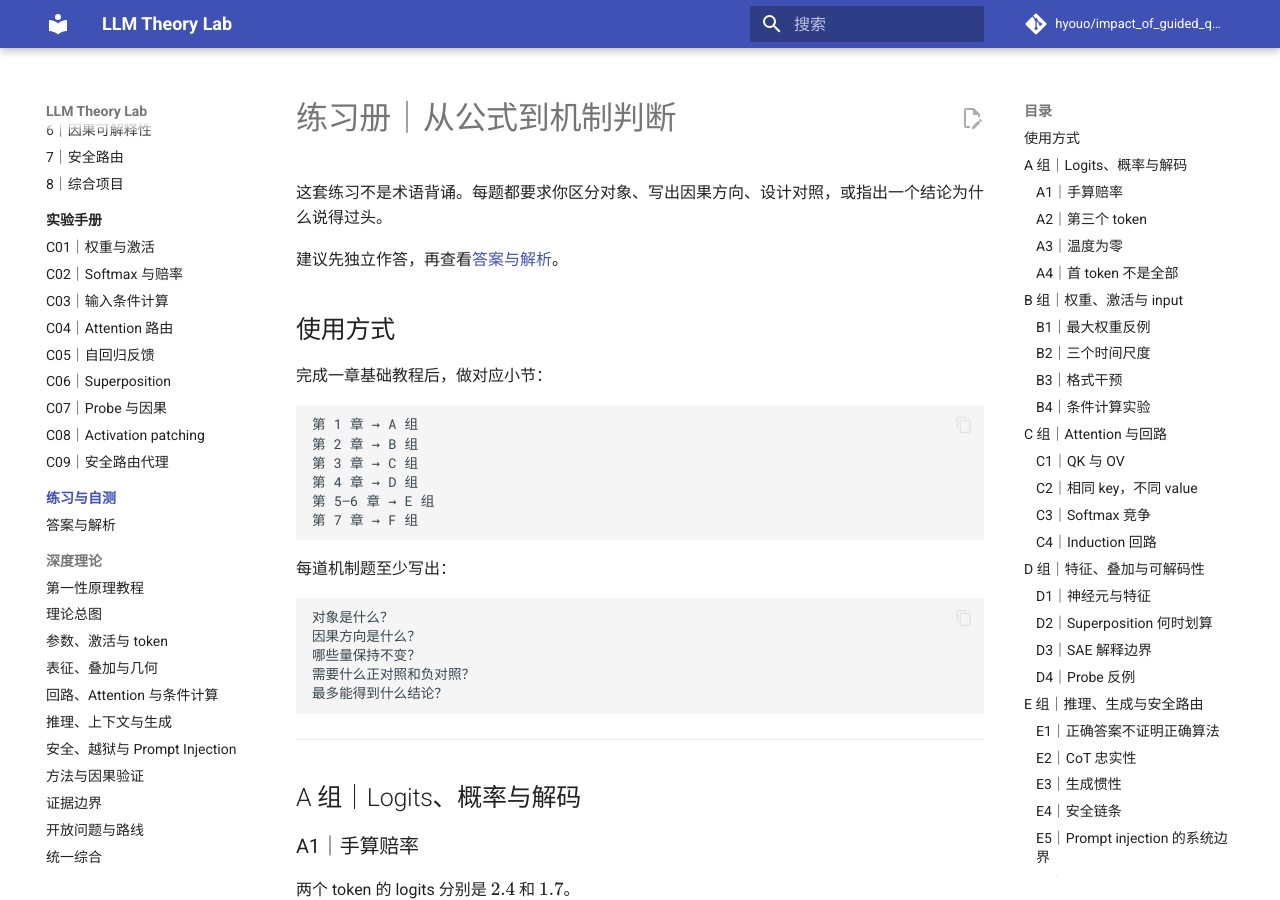
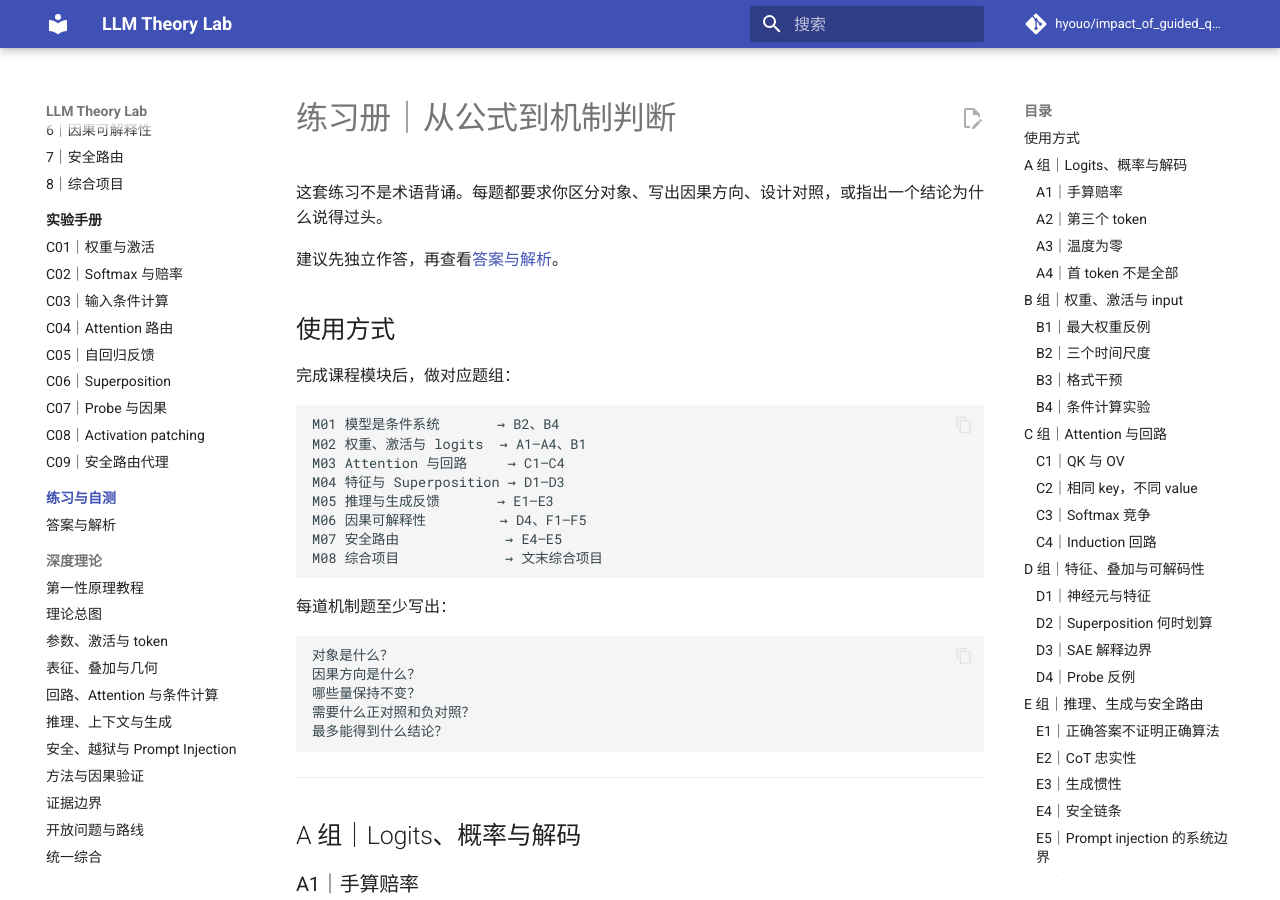
Before and after one commit to hyouo/impact_of_guided_questioning_on_llm_bias, an MkDocs documentation site: the page built from docs/exercises/index.md, in a window 1280 px wide and 900 px high. Built offline with MkDocs 1.6.1 and Material for MkDocs 9.7.7, drawn with Linux system fonts in a browser that asks for light colours; comment, search, counter and statistics services are not loaded; some of the changed text lies outside the part shown.

Commit message:
docs: align exercises with the new course modules

````diff
--- a/docs/exercises/index.md
+++ b/docs/exercises/index.md
@@ -6,15 +6,17 @@
 
 ## 使用方式
 
-完成一章基础教程后，做对应小节：
+完成课程模块后，做对应题组：
 
 ```text
-第 1 章 → A 组
-第 2 章 → B 组
-第 3 章 → C 组
-第 4 章 → D 组
-第 5–6 章 → E 组
-第 7 章 → F 组
+M01 模型是条件系统       → B2、B4
+M02 权重、激活与 logits  → A1–A4、B1
+M03 Attention 与回路     → C1–C4
+M04 特征与 Superposition → D1–D3
+M05 推理与生成反馈       → E1–E3
+M06 因果可解释性         → D4、F1–F5
+M07 安全路由             → E4–E5
+M08 综合项目             → 文末综合项目
 ```
 
 每道机制题至少写出：
@@ -255,4 +257,4 @@ $$
 6. 说明跨模板和跨模型复现要求；
 7. 明确不能从结果推出什么。
 
-推荐从 C05“可解码不等于因果使用”或 C06“自回归反馈产生路径依赖”开始。
+推荐从 C07“可解码不等于因果使用”、C05“自回归反馈产生路径依赖”或 C09“识别与行为可以分离”开始。
````
